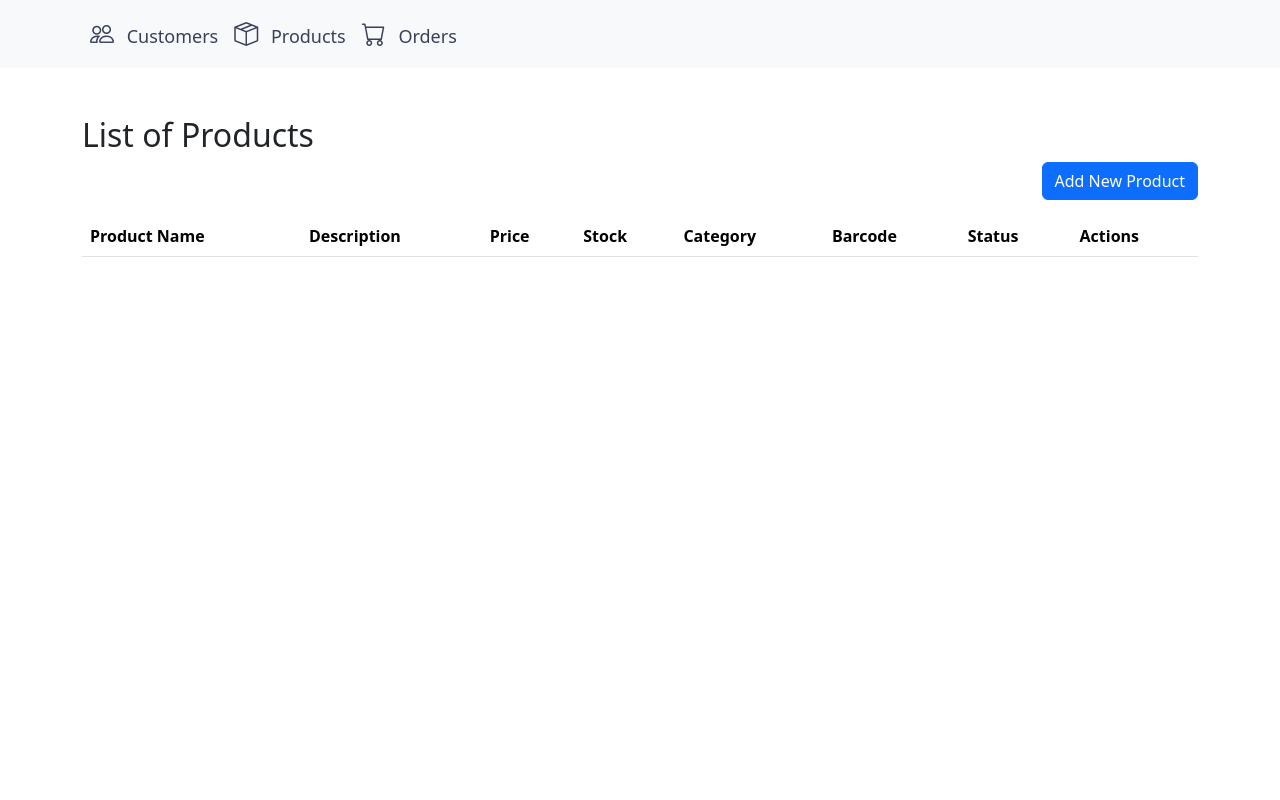
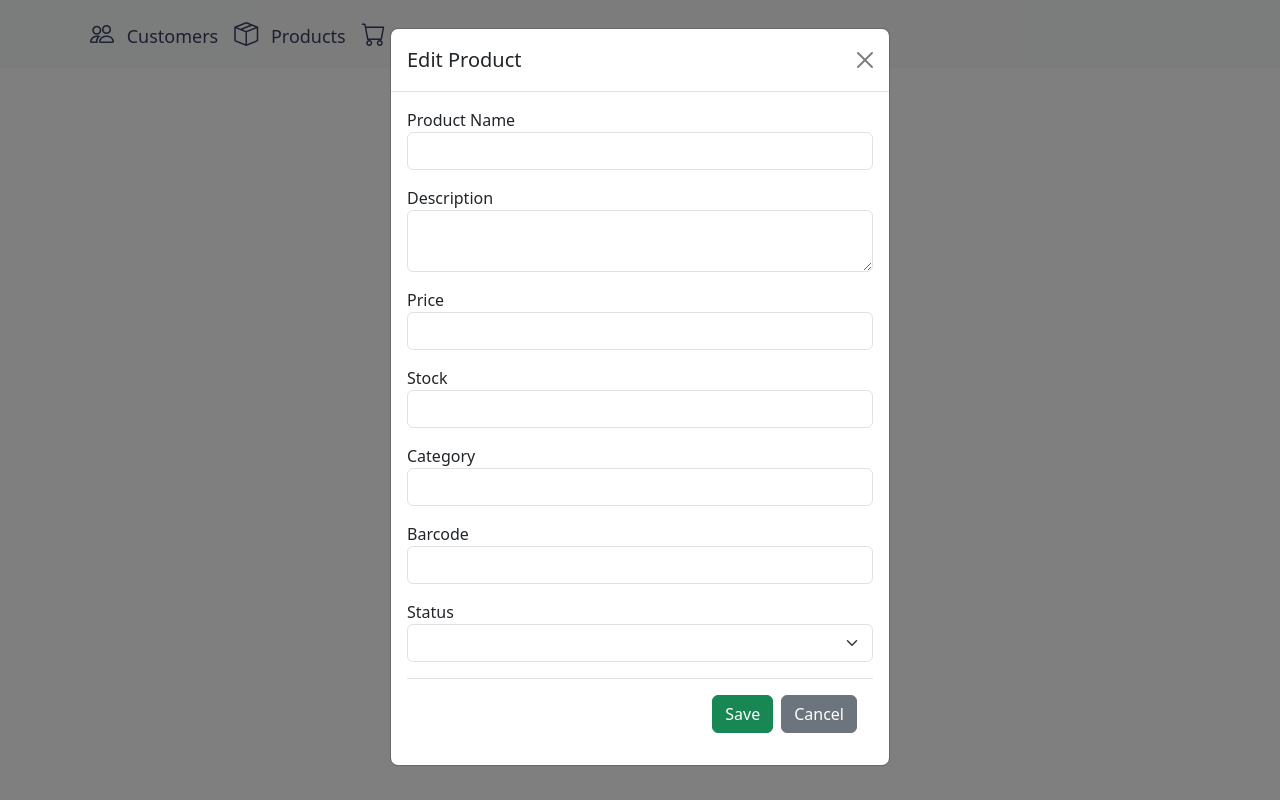
Before and after one commit to NdiayeOusmanaCamara/manager_order, a Vue app: page /EditProduct/1 in a window 1280 px wide. Built offline with nearby package versions, Linux system fonts and the light colour scheme.

Commit message:
modify listProduct and EditProduct files

```diff
--- a/src/components/Products/EditProduct.vue
+++ b/src/components/Products/EditProduct.vue
@@ -1,129 +1,80 @@
 <template>
-  <div class="container mt-5">
-    <h2>List of Products</h2>
-    <div class="d-flex justify-content-end">
-      <button type="button" class="btn btn-primary mb-3" @click="showAddModal = true">
-        Add New Product
-      </button>
+    <div class="modal fade show" style="display: block; background: rgba(0, 0, 0, 0.5);" tabindex="-1" aria-labelledby="editProductModalLabel" aria-hidden="true">
+      <div class="modal-dialog">
+        <div class="modal-content">
+          <div class="modal-header">
+            <h5 class="modal-title">Edit Product</h5>
+            <button type="button" class="btn-close" @click="$emit('close')"></button>
+          </div>
+          <div class="modal-body">
+            <form @submit.prevent="submit">
+              <div class="mb-3">
+                <label for="name">Product Name</label>
+                <input v-model="product.name" type="text" class="form-control" required />
+              </div>
+              <div class="mb-3">
+                <label for="description">Description</label>
+                <textarea v-model="product.description" class="form-control" required></textarea>
+              </div>
+              <div class="mb-3">
+                <label for="price">Price</label>
+                <input v-model="product.price" type="number" class="form-control" required />
+              </div>
+              <div class="mb-3">
+                <label for="stock">Stock</label>
+                <input v-model="product.stock" type="number" class="form-control" required />
+              </div>
+              <div class="mb-3">
+                <label for="category">Category</label>
+                <input v-model="product.category" type="text" class="form-control" required />
+              </div>
+              <div class="mb-3">
+                <label for="barcode">Barcode</label>
+                <input v-model="product.barcode" type="text" class="form-control" required />
+              </div>
+              <div class="mb-3">
+                <label for="status">Status</label>
+                <select v-model="product.status" class="form-select" required>
+                  <option value="" disabled>Select Status</option>
+                  <option value="Active">Active</option>
+                  <option value="Inactive">Inactive</option>
+                </select>
+              </div>
+              <div class="modal-footer">
+                <button type="submit" class="btn btn-success">Save</button>
+                <button type="button" class="btn btn-secondary" @click="$emit('close')">Cancel</button>
+              </div>
+            </form>
+          </div>
+        </div>
+      </div>
     </div>
-    <table class="table table-striped">
-      <thead>
-        <tr>
-          <th>Product Name</th>
-          <th>Description</th>
-          <th>Price</th>
-          <th>Stock</th>
-          <th>Category</th>
-          <th>Barcode</th>
-          <th>Status</th>
-          <th>Actions</th>
-        </tr>
-      </thead>
-      <tbody>
-        <tr v-for="(product) in products" :key="product.id">
-          <td>{{ product.name }}</td>
-          <td>{{ product.description }}</td>
-          <td>{{ product.price }}</td>
-          <td>{{ product.stock }}</td>
-          <td>{{ product.category }}</td>
-          <td>{{ product.barcode }}</td>
-          <td>{{ product.status }}</td>
-          <td>
-            <i @click="openEditModal(product)" class="fas fa-edit text-warning" style="cursor: pointer; margin-right: 8px;"></i>
-            <i @click="openDetailModal(product)" class="fas fa-eye text-info" style="cursor: pointer; margin-right: 8px;"></i>
-            <i @click="deleteProduct(product.id)" class="fas fa-trash text-danger" style="cursor: pointer;"></i>
-          </td>
-        </tr>
-      </tbody>
-    </table>
+  </template>
 
-    <!-- Add Product Modal -->
-    <ProductModal v-if="showAddModal" @close="showAddModal = false" @add="addProduct" />
+  <script setup>
+  import { ref, defineEmits, watch } from 'vue';
 
-    <!-- Edit Product Modal -->
-    <EditProductModal
-      v-if="showEditModal"
-      :product="selectedProduct"
-      @close="closeEditModal"
-      @edit="editProduct"
-    />
+  const emit = defineEmits();
+  const props = defineProps({
+    product: {
+      type: Object,
+      required: true
+    }
+  });
 
-    <!-- Product Detail Modal -->
-    <ProductDetail
-      v-if="showDetailModal"
-      :product="selectedProduct"
-      @close="closeDetailModal"
-    />
-  </div>
-</template>
+  const product = ref({ ...props.product });
 
-<script setup>
-import { ref, onMounted } from 'vue';
-import ProductModal from "@/components/Products/ProductAdd.vue";
-import EditProductModal from "@/components/Products/EditProduct.vue";
-import ProductDetail from "@/components/Products/ProductDetail.vue";
+  // Emit the updated product when the form is submitted
+  const submit = () => {
+    emit('edit', { ...product.value });
+  };
 
-const products = ref([]);
-const showAddModal = ref(false);
-const showEditModal = ref(false);
-const showDetailModal = ref(false);
-const selectedProduct = ref(null);
+  // Watch for prop changes to update local product variable
+  watch(() => props.product, (newValue) => {
+    product.value = { ...newValue };
+  });
+  </script>
 
-// Load products from localStorage
-const loadProducts = () => {
-  const data = localStorage.getItem('products');
-  products.value = data ? JSON.parse(data) : [];
-};
+  <style scoped>
 
-// Add a new product
-const addProduct = (newProduct) => {
-  const id = Date.now();
-  products.value.push({ ...newProduct, id });
-  localStorage.setItem('products', JSON.stringify(products.value));
-  showAddModal.value = false; // Close the modal after adding
-};
-
-// Delete a product
-const deleteProduct = (id) => {
-  products.value = products.value.filter(p => p.id !== id);
-  localStorage.setItem('products', JSON.stringify(products.value));
-};
-
-// Open Edit Modal
-const openEditModal = (productData) => {
-  selectedProduct.value = { ...productData }; // Copy product data
-  showEditModal.value = true; // Open edit modal
-};
-
-// Open Detail Modal
-const openDetailModal = (productData) => {
-  selectedProduct.value = { ...productData }; // Copy product data
-  showDetailModal.value = true; // Open detail modal
-};
-
-// Close Detail Modal
-const closeDetailModal = () => {
-  showDetailModal.value = false;
-};
-
-// Close Edit Modal
-const closeEditModal = () => {
-  showEditModal.value = false;
-};
-
-// Edit the product
-const editProduct = (updatedProduct) => {
-  const index = products.value.findIndex(p => p.id === updatedProduct.id);
-  if (index !== -1) {
-    products.value[index] = { ...updatedProduct }; // Update the product in the list
-    localStorage.setItem('products', JSON.stringify(products.value)); // Update local storage
-  }
-  closeEditModal();
-};
-
-onMounted(loadProducts);
-</script>
-
-<style scoped>
-/* Add your styles here */
-</style>
+  </style>
--- a/src/components/Products/ListProduct.vue
+++ b/src/components/Products/ListProduct.vue
@@ -108,7 +108,7 @@ const sampleProducts = [
     price: 49.99,
     stock: 75,
     category: "Home Office",
-    barcode: "2122232425262",
+    barcode: "41454524425262",
     status: "Available"
   },
   {
```
